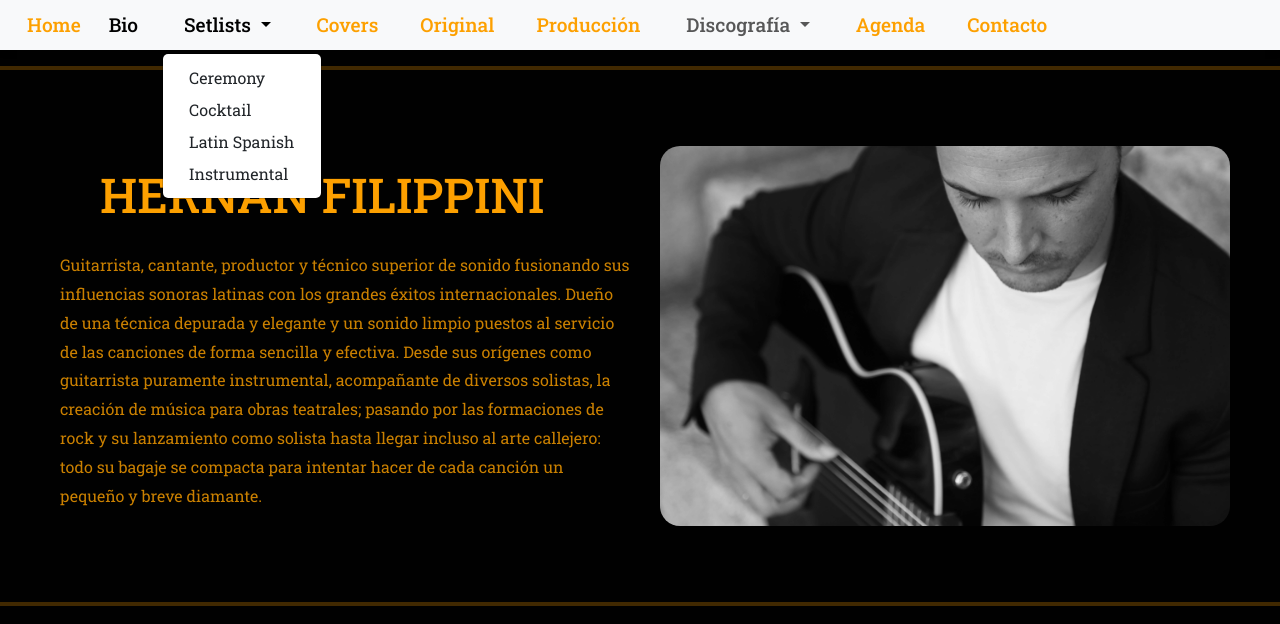
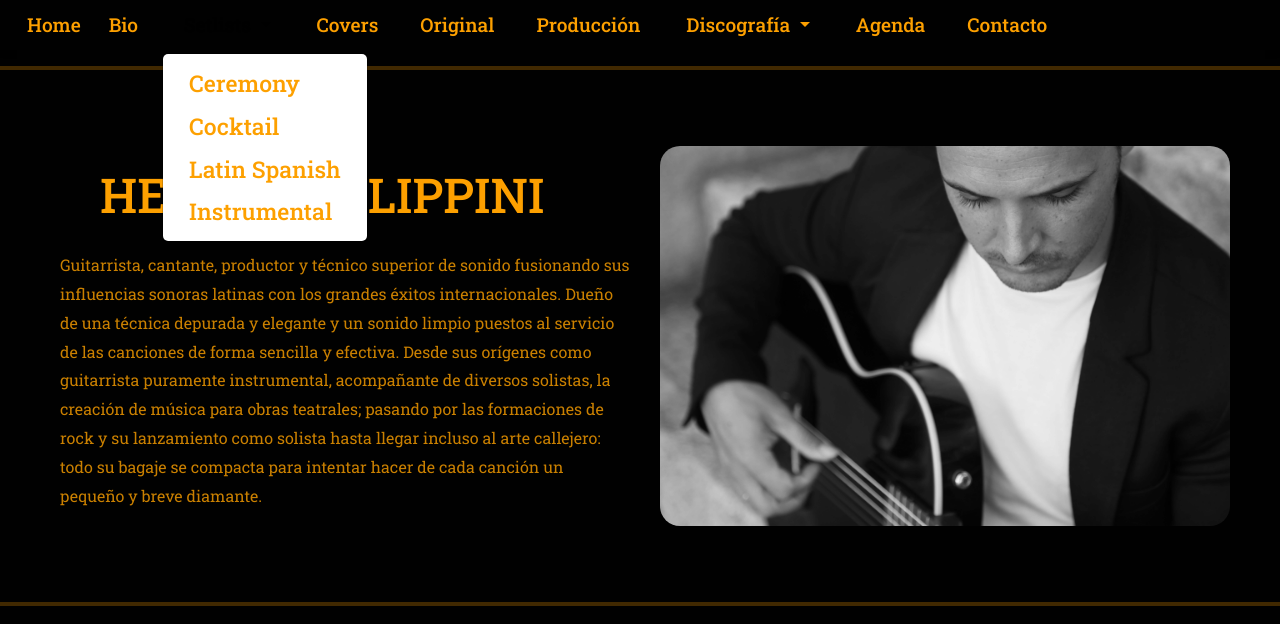
Before and after one commit to Dorstener/hernanweb, a plain HTML site: page index.html in a window 1280 px wide. Both pictures are taken after a click on the button "Setlists". Shown: the top 624 px of the page. Drawn offline with nearby package versions, Linux system fonts and the light colour scheme; a web font is replaced by a local one.

Commit message:
cmabié las letras de color del navbar

```diff
--- a/index.html
+++ b/index.html
@@ -47,8 +47,7 @@
 
 <body>
   <header>
-    <nav class="navbar navbar-expand-lg bg-body-tertiary d-flex p-2 navbarTwo ">
-      <!-- el bg-body-tertiary; tengo que modificarlo por un bg-body-black, para cambiar el color negro del fondo. Igual todavia no lo cambio así antes cambio el color de las letras de los links-->
+    <nav class="navbar navbar-expand-lg bg-body-black d-flex p-2 navbarTwo ">
       <div class="container-fluid">
         <a class=" linkOne fontSix" href="index.html">Home</a>
         <button class="navbar-toggler buttonToggler" type="button" data-bs-toggle="collapse"
@@ -59,18 +58,18 @@
         <div class="collapse navbar-collapse" id="navbarNavDropdown">
           <ul class="navbar-nav">
             <li class="nav-item navbarSix">
-              <a class="nav-link active linkOne fontSix" aria-current="page" href="pages/bio.html">Bio</a>
+              <a class="nav-link linkOne fontSix" aria-current="page" href="pages/bio.html">Bio</a> <!-- Por si las moscas, aca borré una class "active" de Bootstrap, asi que si llega a fallar el menu y no se porque, intentar volviendo a agregarla-->
             </li>
-            <li class="nav-item dropdown linkOne fontSix">
-              <a class="nav-link dropdown-toggle" href="#" role="button" data-bs-toggle="dropdown"
+            <li class="nav-item dropdown linkOne">
+              <a class="nav-link dropdown-toggle fontSix" href="#" role="button" data-bs-toggle="dropdown"
                 aria-expanded="false">
                 Setlists
               </a>
-              <ul class="dropdown-menu">
-                <li><a class="dropdown-item" href="pages/setlists/ceremony.html">Ceremony</a></li>
-                <li><a class="dropdown-item" href="pages/setlists/cocktail.html">Cocktail</a></li>
-                <li><a class="dropdown-item" href="pages/setlists/latinspanish.html">Latin Spanish</a></li>
-                <li><a class="dropdown-item" href="pages/setlists/instrumental.html">Instrumental</a></li>
+              <ul class="dropdown-menu fontSix">
+                <li><a class="dropdown-item fontSix" href="pages/setlists/ceremony.html">Ceremony</a></li>
+                <li><a class="dropdown-item fontSix" href="pages/setlists/cocktail.html">Cocktail</a></li>
+                <li><a class="dropdown-item fontSix" href="pages/setlists/latinspanish.html">Latin Spanish</a></li>
+                <li><a class="dropdown-item fontSix" href="pages/setlists/instrumental.html">Instrumental</a></li>
               </ul>
             </li>
             <li class="nav-item navbarSix">
@@ -82,16 +81,16 @@
             <li class="nav-item navbarSix">
               <a class="nav-link linkOne fontSix" href="pages/produccion.html">Producción</a>
             </li>
-            <li class="nav-item dropdown linkOne fontSix">
-              <a class="nav-link dropdown-toggle" href="#" role="button" data-bs-toggle="dropdown"
+            <li class="nav-item dropdown linkOne">
+              <a class="nav-link dropdown-toggle fontSix" href="#" role="button" data-bs-toggle="dropdown"
                 aria-expanded="false">
                 Discografía
               </a>
-              <ul class="dropdown-menu">
-                <li><a class="dropdown-item" href="pages/discografia/simple.html">Simple</a></li>
-                <li><a class="dropdown-item" href="pages/discografia/sunset.html">Sunset</a></li>
-                <li><a class="dropdown-item" href="pages/discografia/disco3.html">3er Disco</a></li>
-                <li><a class="dropdown-item" href="pages/discografia/disco4.html">4to Disco</a></li>
+              <ul class="dropdown-menu fontSix">
+                <li><a class="dropdown-item fontSix" href="pages/discografia/simple.html">Simple</a></li>
+                <li><a class="dropdown-item fontSix" href="pages/discografia/sunset.html">Sunset</a></li>
+                <li><a class="dropdown-item fontSix" href="pages/discografia/disco3.html">3er Disco</a></li>
+                <li><a class="dropdown-item fontSix" href="pages/discografia/disco4.html">4to Disco</a></li>
               </ul>
             </li>
             <li class="nav-item navbarSix">
```
